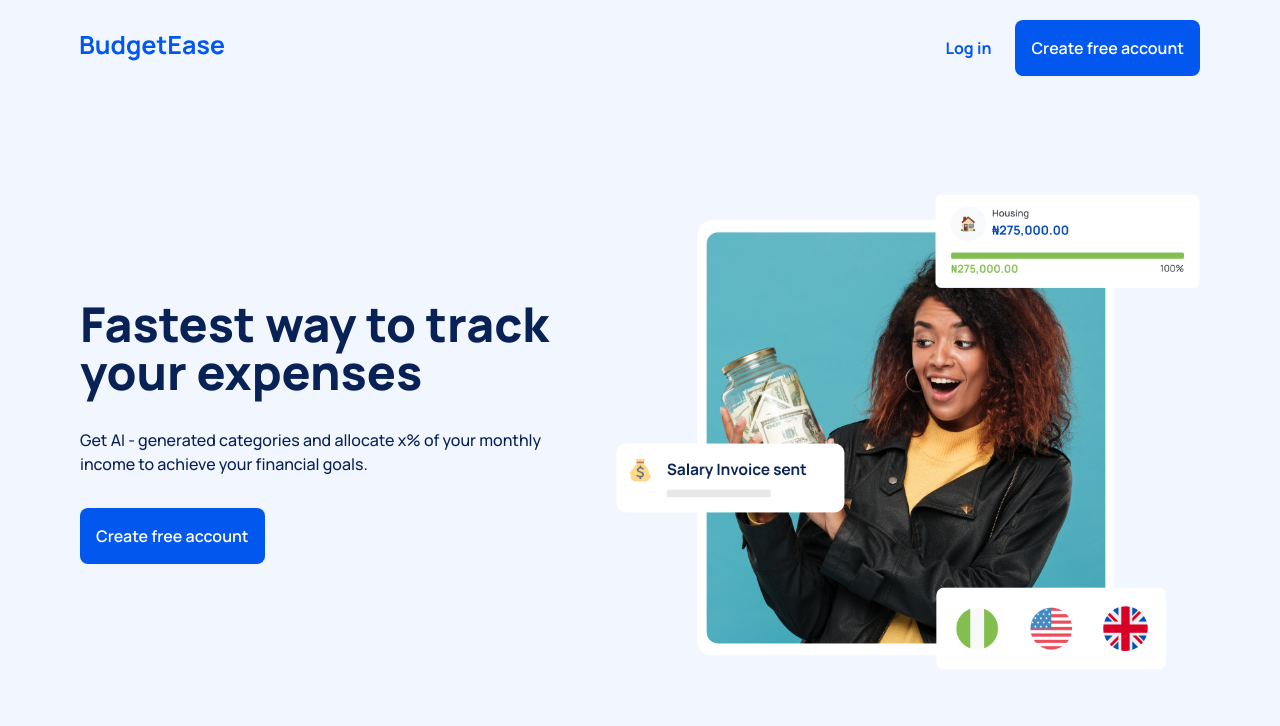
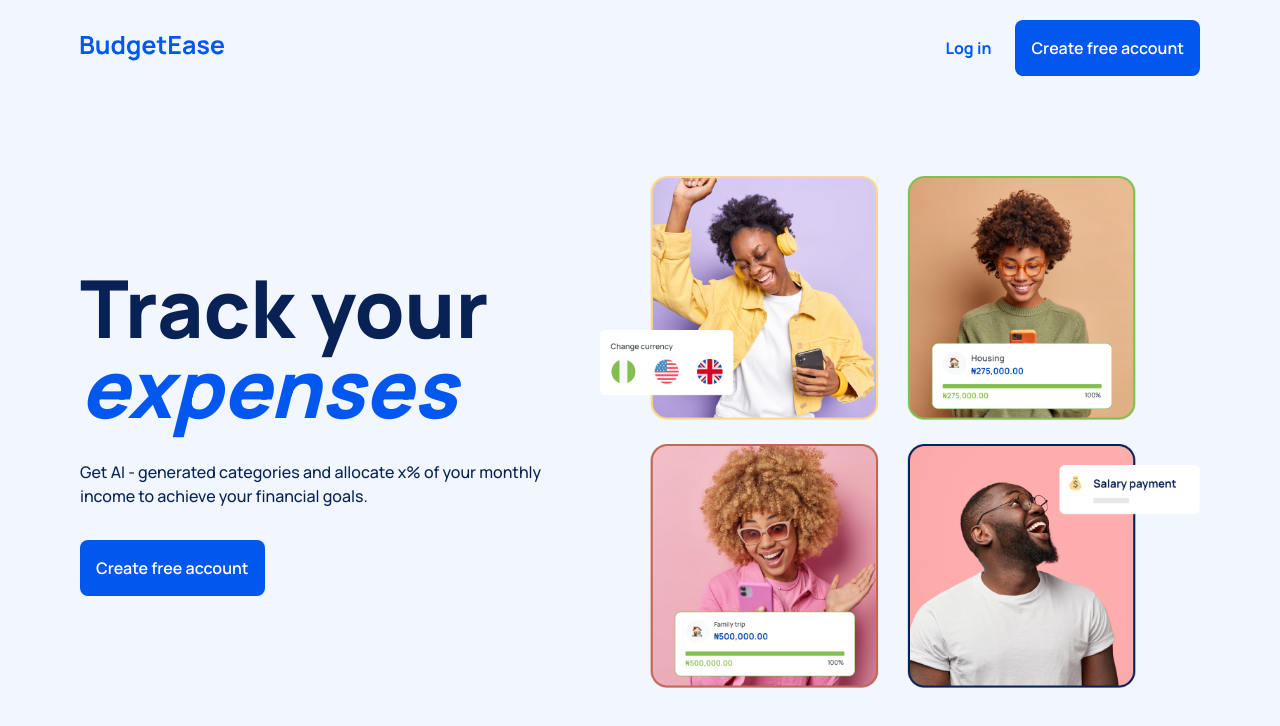
Before and after one commit to Hemdee1/hackops-budgetease, a Next.js app: page / in a window 1280 px wide. Shown: the top 726 px of the page. Built offline with nearby package versions, Linux system fonts and the light colour scheme.

Commit message:
update homepage

```diff
--- a/src/pages/index.tsx
+++ b/src/pages/index.tsx
@@ -1,31 +1,45 @@
+import Image from "next/image";
 import Header from "@/components/header";
-import Image from "next/image";
-
+import useUserStore from "@/store/user";
 import Link from "next/link";
 
 export default function Home() {
+  const { user } = useUserStore();
+
   return (
     <main className="bg-[#F1F6FF]">
+      <div className="w-fullscreen max-w-full mx-auto h-screen flex justify-between items-center gap-10 px-20 pt-16">
         <Header />
-      <div className="w-fullscreen max-w-full mx-auto h-screen flex justify-between items-center gap-10 px-20 pt-16">
         <div className="text-[#092256] w-[478px] max-w-full space-y-8">
-          <h1 className="font-extrabold text-[48px] leading-[48px]">
+          {/* <h1 className="font-extrabold text-[48px] leading-[48px]">
             Fastest way to track your expenses
+          </h1> */}
+          <h1 className="font-extrabold text-[80px] leading-[80px]">
+            Track your{" "}
+            <span className="text-primary block italic">expenses</span>
           </h1>
           <p className="font-medium">
             Get AI - generated categories and allocate x% of your monthly income
             to achieve your financial goals.
           </p>
-
+          {user ? (
+            <Link
+              href="/dashboard"
+              className="bg-primary inline-block text-white p-4 rounded-lg font-semibold"
+            >
+              Go to Dashboard
+            </Link>
+          ) : (
             <Link
               href="/create"
               className="bg-primary inline-block text-white p-4 rounded-lg font-semibold"
             >
               Create free account
             </Link>
+          )}
         </div>
         <Image
-          src="/images/hero2.png"
+          src="/images/hero3.png"
           alt="hero image"
           width={0}
           height={0}
```
Lines whose indentation alone changed are shown as unchanged.
